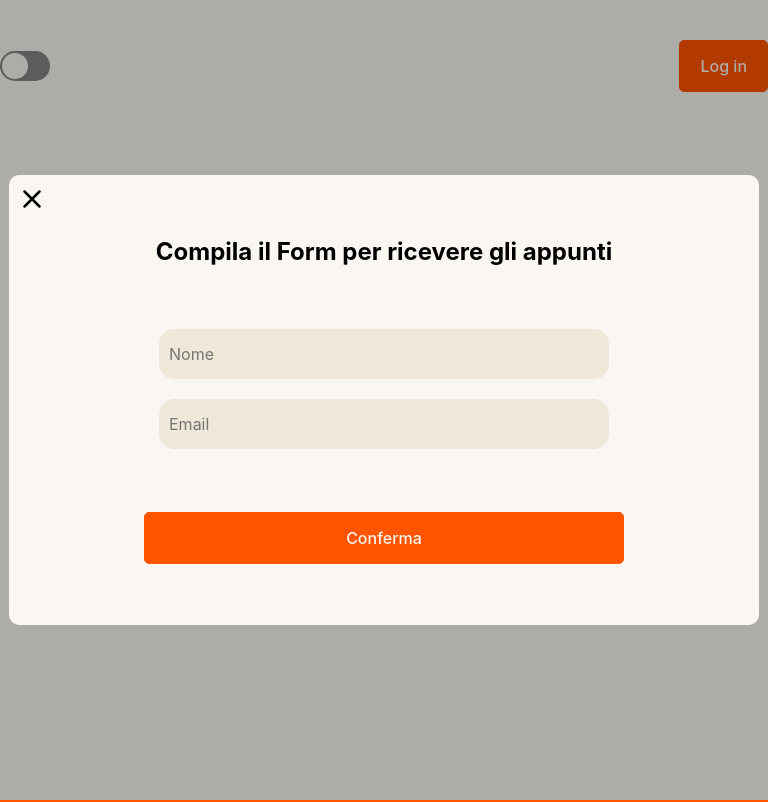
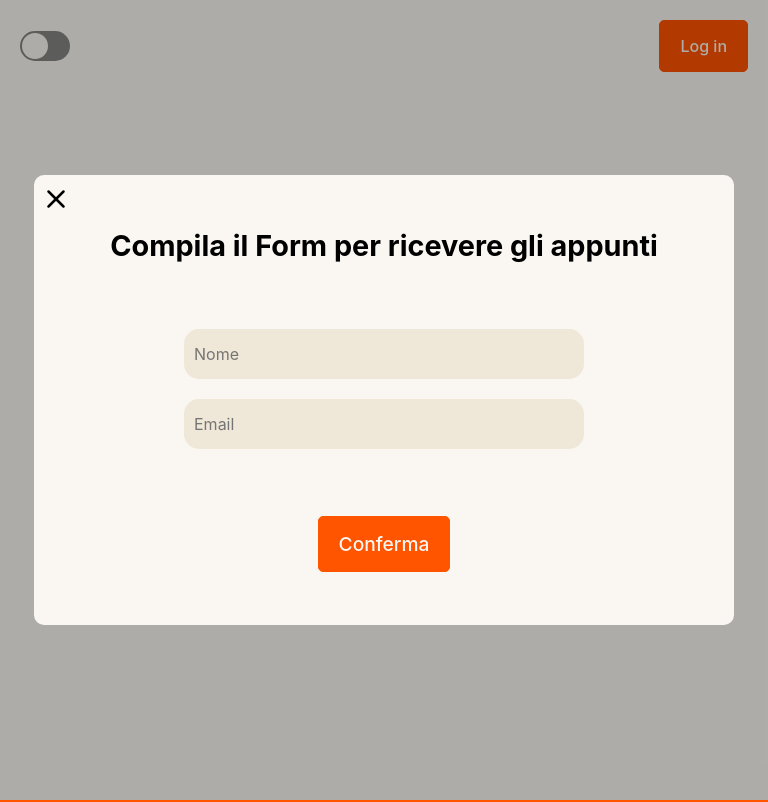
Before and after one commit to BaldiFilippo/ProgettoGit, a plain HTML site: page index.html in a window 768 px wide. Both pictures are taken after a click on the element "Log in". Drawn offline with nearby package versions, Linux system fonts and the light colour scheme.

Commit message:
responsive design

```diff
--- a/index.html
+++ b/index.html
@@ -32,20 +32,12 @@
       <div class="modal-container">
         <div class="modal">
           <img src="img/x.svg" class="x" id="close" alt="x" />
-          <h2>Compila il Form per ricevere gli appunti</h2>
+          <h2 class="modal-title">Compila il Form per ricevere gli appunti</h2>
           <div class="inputs">
             <input class="input" id="name" type="text" placeholder="Nome" />
             <input class="input" id="email" type="text" placeholder="Email" />
           </div>
-          <a
-            ><div
-              class="button close email-btn"
-              onclick="sendEmail()"
-              id="confirm"
-            >
-              Conferma
-            </div></a
-          >
+          <a><div class="button close email-btn" id="confirm">Conferma</div></a>
         </div>
       </div>
     </section>
--- a/index.js
+++ b/index.js
@@ -73,9 +73,29 @@ open.addEventListener('click', () => {
 
 close.addEventListener('click', () => {
   modalContainer.classList.remove('show')
+  //reset inputs
+  document.getElementById('email').value = ''
+  document.getElementById('name').value = ''
 })
 
+document.getElementById('confirm').addEventListener('click', checkEmail)
+
+function checkEmail() {
+  // if email is valid, send email
+  if (
+    document.getElementById('email').value.length > 0 &&
+    document.getElementById('name').value.length > 0 &&
+    document.getElementById('email').value.includes('@')
+  ) {
+    sendEmail()
+  } else {
+    alert('inserire email e nome corretti!')
+  }
+}
+
 function sendEmail() {
+  modalContainer.classList.remove('show')
+
   var tempParams = {
     target: document.getElementById('email').value,
     name: document.getElementById('name').value,
@@ -88,4 +108,8 @@ function sendEmail() {
       console.log('FAILED...', error)
     }
   )
+
+  //reset inputs
+  document.getElementById('email').value = ''
+  document.getElementById('name').value = ''
 }
--- a/style-page404.css
+++ b/style-page404.css
@@ -8,3 +8,14 @@
   font-size: 1rem;
   font-weight: 300;
 }
+
+@media (max-width: 768px) {
+  img {
+    width: 100%;
+    height: auto;
+  }
+
+  nav {
+    padding: 10px;
+  }
+}
--- a/style.css
+++ b/style.css
@@ -292,3 +292,64 @@ input[type='text'] {
 #name {
   margin-bottom: 20px;
 }
+
+@media (max-width: 768px) {
+  nav {
+    padding: 10px;
+  }
+  .title {
+    font-size: 2.5rem;
+  }
+  .description {
+    font-size: 0.8rem;
+  }
+
+  .learn-more-btn {
+    padding-left: 100px;
+    padding-right: 100px;
+  }
+
+  .hero-content {
+    padding: 10px;
+  }
+
+  .modal {
+    width: 80%;
+    padding: 20px 40px;
+  }
+
+  input[type='text'] {
+    width: 250px;
+  }
+
+  #confirm {
+    width: 100%;
+  }
+}
+
+@media (min-width: 767px) and (max-width: 1025px) {
+  nav {
+    padding: 20px;
+  }
+  .title {
+    font-size: 5rem;
+  }
+
+  .description {
+    font-size: 1.3rem;
+  }
+
+  .learn-more-btn {
+    padding-left: 100px;
+    padding-right: 100px;
+  }
+
+  input[type='text'] {
+    width: 400px;
+  }
+
+  .modal {
+    width: 700px;
+    font-size: 1.2rem;
+  }
+}
```
Also changed, not shown: main.html (+4 -15 lines). Lines whose indentation alone changed are shown as unchanged.
